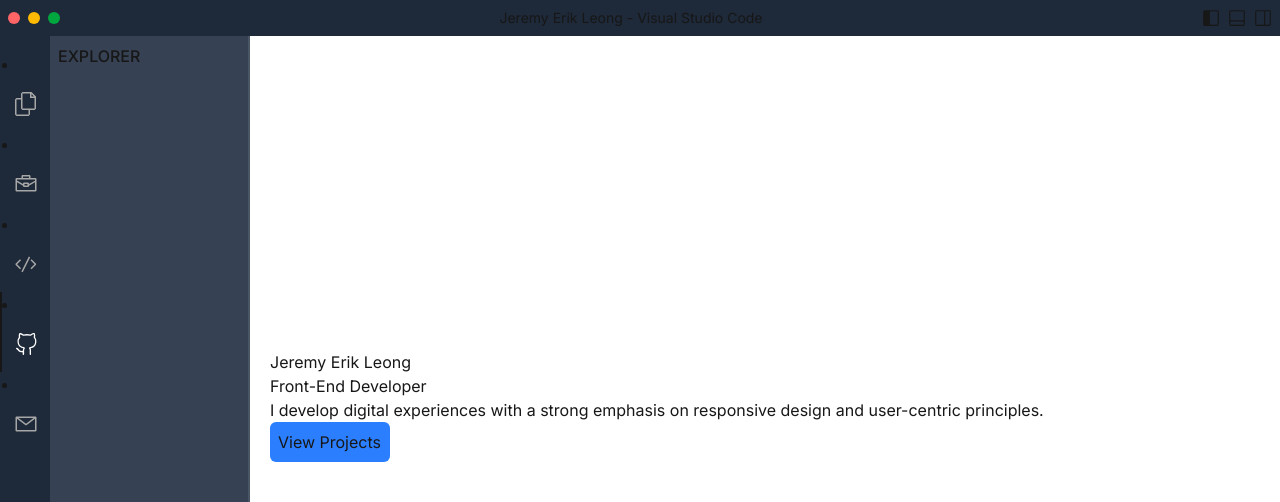
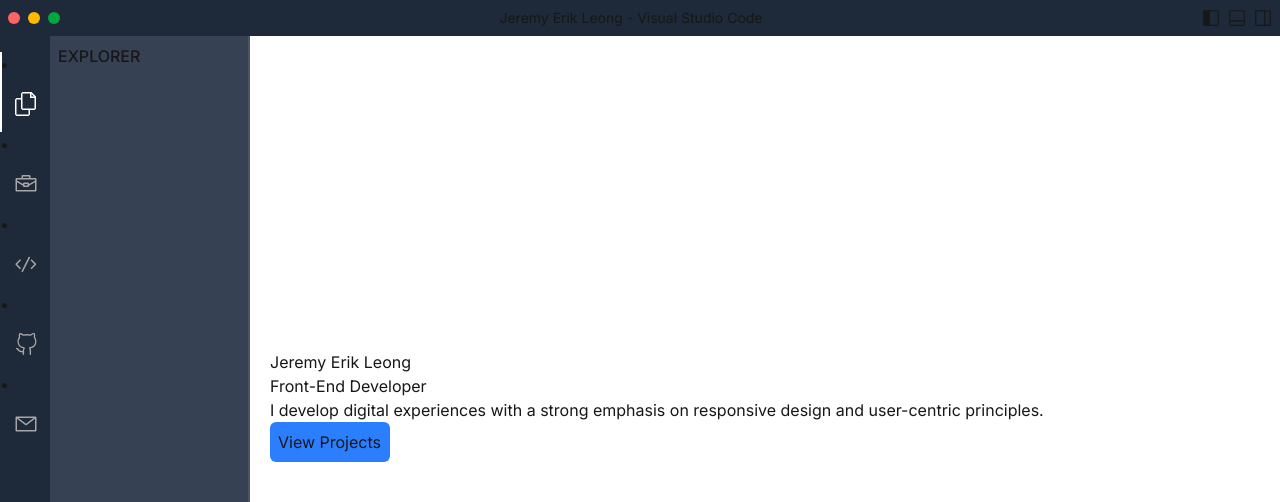
Before and after one commit to jeremyerikleong/my-vscode-inspired-react-portfolio, a Next.js app: page / in a window 1280 px wide. Shown: the top 502 px of the page. Built offline with nearby package versions, Linux system fonts and the light colour scheme.

Commit message:
refactored the sidebar component and added active route detection

```diff
--- a/app/components/SideBar.tsx
+++ b/app/components/SideBar.tsx
@@ -1,70 +1,50 @@
 import Link from 'next/link';
+import { usePathname } from 'next/navigation';
 import { VscFiles, VscBriefcase, VscCode, VscGithubAlt, VscMail, VscAccount, VscSettings } from 'react-icons/vsc';
+import type { IconType } from 'react-icons';
 
 export default function SideBar() {
     const ICON_SIZE = 24;
     const ICON_DEFAULT_COLORS = '#a7a7a7';
     const ICON_ACTIVE_COLORS = '#fff';
+    const pathname = usePathname();
+
+    const topLinks = [
+        { id: '1', href: '/', icon: VscFiles },
+        { id: '2', href: '/experience', icon: VscBriefcase },
+        { id: '3', href: '/projects', icon: VscCode },
+        { id: '4', href: '/github', icon: VscGithubAlt },
+        { id: '5', href: '/contact', icon: VscMail },
+    ];
+
+    const bottomLinks = [
+        { id: '6', href: '/about', icon: VscAccount },
+        { id: '7', href: '/settings', icon: VscSettings },
+    ];
+
+    function renderButton(id: string, href: string, Icon: IconType) {
+        const isActive = pathname === href;
+
+        return (
+            <li
+                key={`buttonLink${id}`}
+                className={`border-l-2 ${isActive ? 'border-white' : 'border-transparent'}`}>
+                <Link href={href}
+                    className="flex items-center px-3 py-4 cursor-pointer">
+                    <Icon size={ICON_SIZE} color={isActive ? ICON_ACTIVE_COLORS : ICON_DEFAULT_COLORS} />
+                </Link>
+            </li>
+        )
+    }
 
     return (
         <aside className="flex flex-col items-center justify-between h-[calc(100vh-30px-30px)] w-fit py-4 bg-gray-800">
             <div>
-                <li className="border-l-2 border-transparent">
-                    <Link href="/"
-                        className="flex items-center px-3 py-4 cursor-pointer">
-                        <VscFiles size={ICON_SIZE} color={ICON_DEFAULT_COLORS} />
-                    </Link>
-                </li>
-
-                <li className="border-l-2 border-transparent">
-                    <Link
-                        href="./experience"
-                        className="flex items-center px-3 py-4 cursor-pointer">
-                        <VscBriefcase size={ICON_SIZE} color={ICON_DEFAULT_COLORS} />
-                    </Link>
-                </li>
-
-                <li className="border-l-2 border-transparent">
-                    <Link
-                        href="./projects"
-                        className="flex items-center px-3 py-4 cursor-pointer">
-                        <VscCode size={ICON_SIZE} color={ICON_DEFAULT_COLORS} />
-                    </Link>
-                </li>
-
-                <li className="border-l-2">
-                    <Link
-                        href="./github"
-                        className="flex items-center px-3 py-4 cursor-pointer">
-                        <VscGithubAlt size={ICON_SIZE} color={ICON_ACTIVE_COLORS} />
-                    </Link>
-                </li>
-
-                <li className="border-l-2 border-transparent">
-                    <Link
-                        href="./contact"
-                        className="flex items-center px-3 py-4 cursor-pointer">
-                        <VscMail size={ICON_SIZE} color={ICON_DEFAULT_COLORS} />
-                    </Link>
-                </li>
+                {topLinks.map((link) => renderButton(link.id, link.href, link.icon))}
             </div>
 
             <div>
-                <li className="border-l-2 border-transparent">
-                    <Link
-                        href="./about"
-                        className="flex items-center px-3 py-4 cursor-pointer">
-                        <VscAccount size={ICON_SIZE} color={ICON_DEFAULT_COLORS} />
-                    </Link>
-                </li>
-
-                <li className="border-l-2 border-transparent">
-                    <Link
-                        href="./settings"
-                        className="flex items-center px-3 py-4 cursor-pointer">
-                        <VscSettings size={ICON_SIZE} color={ICON_DEFAULT_COLORS} />
-                    </Link>
-                </li>
+                {bottomLinks.map((link) => renderButton(link.id, link.href, link.icon))}
             </div>
         </aside>
     )
```
